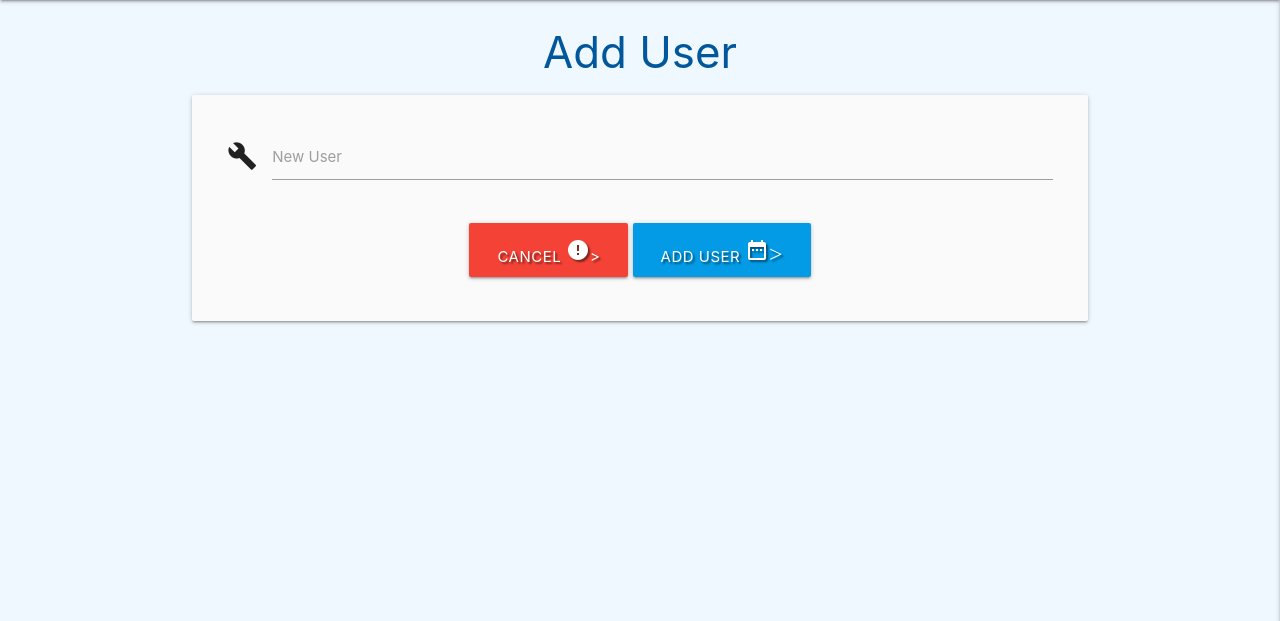
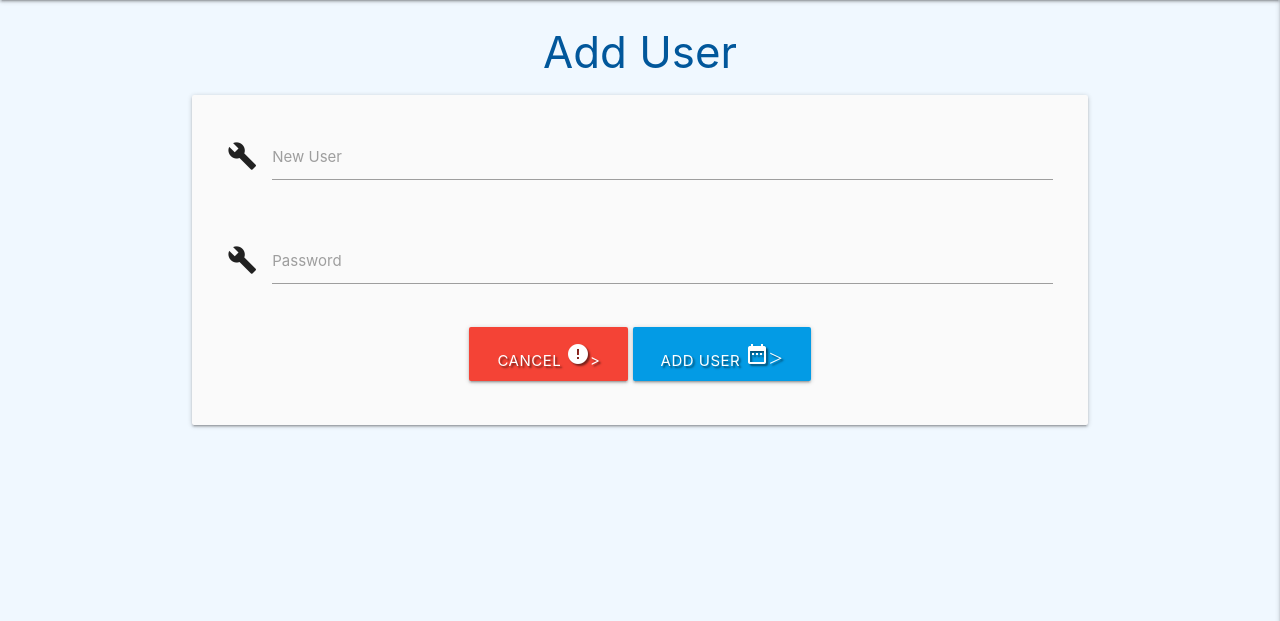
Before and after one commit to marks530/ms3_project, a Flask app: page /add_user in a window 1280 px wide. Shown: the part 64-685 px from the top of the page. Run offline with Flask 2, Linux system fonts and the light colour scheme; some libraries are stand-ins or nearby versions.

Commit message:
Add password element when creating new user

```diff
--- a/app.py
+++ b/app.py
@@ -153,7 +153,8 @@ def manage_users():
 def add_user():
     if request.method == "POST":
         user = {
-            "username": request.form.get("username")
+            "username": request.form.get("username"),
+            "password": request.form.get("password")
         }
         mongo.db.users.insert_one(user)
         flash("New User Added")
--- a/templates/add_user.html
+++ b/templates/add_user.html
@@ -13,6 +13,16 @@
                 <input id="username" name="username" minlength="3" maxlength="25"
                 type="text" class="validate" required>
                 <label for="username">New User</label>
+            </div>
+        </div>
+
+        <!-- add password -->
+        <div class="row">
+            <div class="input-field col s12">
+                <i class="material-icons prefix">build</i>
+                <input id="password" name="password" minlength="3" maxlength="25"
+                type="text" class="validate" required>
+                <label for="password">Password</label>
             </div>
         </div>
 
--- a/templates/register.html
+++ b/templates/register.html
@@ -20,7 +20,7 @@
                     <div class="input-field col s12">
 						<i class="material-icons prefix">password</i>
                         <input id="password" name="password" type="password" minlength="5"
-                            maxlength="15" class="validate" required class="validate">
+                            maxlength="15" class="validate" required>
                         <label for="password">Password</label>
                     </div>
                 </div>
```
